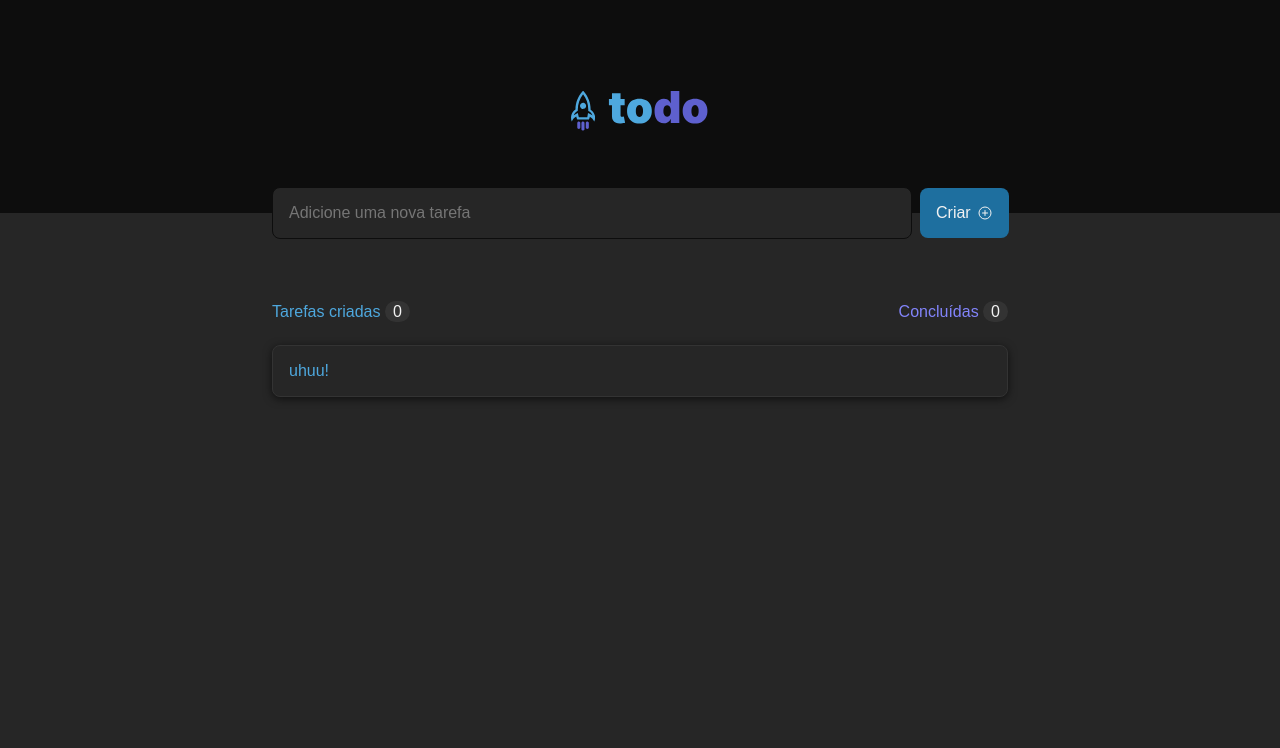
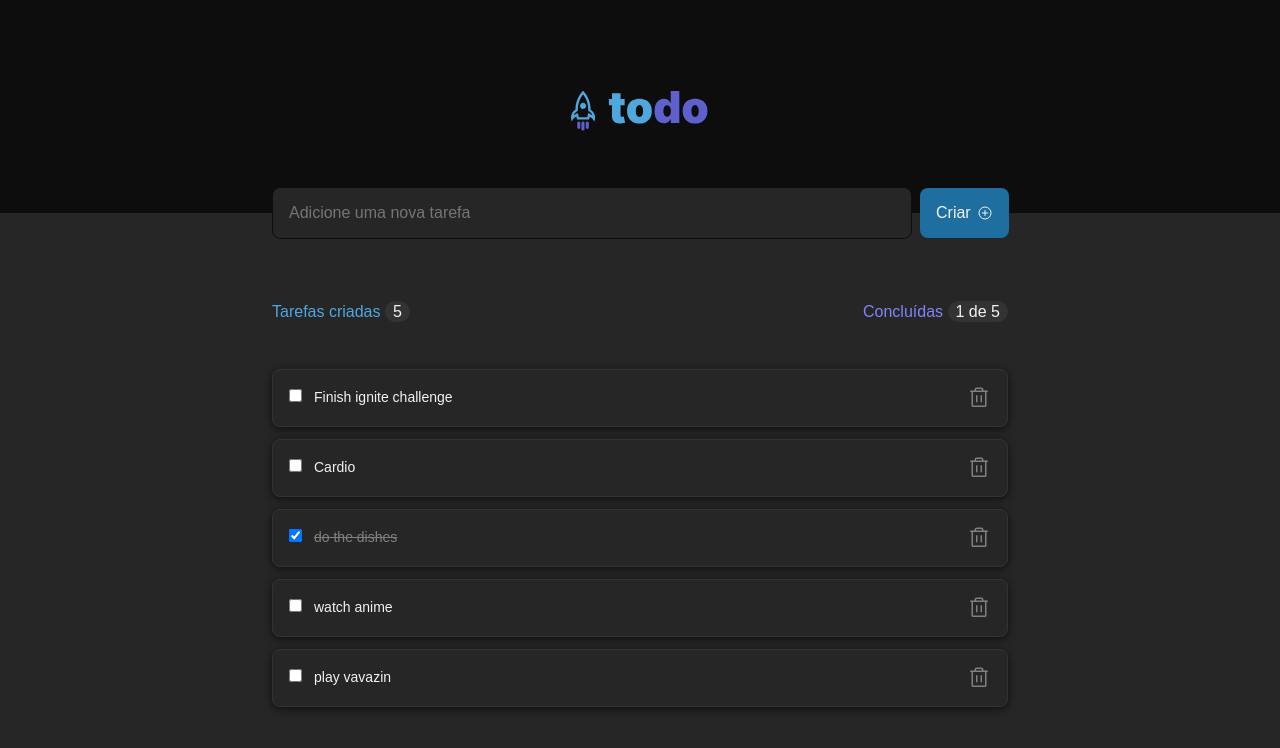
Before and after one commit to BacelarVitor/react-todo, a React (Vite) app: page / in a window 1280 px wide. Shown: the top 748 px of the page. Built offline with nearby package versions, Linux system fonts and the light colour scheme.

Commit message:
start to add logic

```diff
--- a/src/App.tsx
+++ b/src/App.tsx
@@ -3,16 +3,52 @@ import { Input } from './Input';
 import styles from './App.module.css';
 import './global.css'
 import { TodoList } from './TodoList';
+import { ITask } from './ITask';
+import { useState } from 'react';
+
 
 function App() {
+  const [tasks, setTasks] = useState<ITask[]>([
+    {
+      id: 1,
+      label: "Finish ignite challenge",
+      isDone: false,
+    },
+    {
+      id: 2,
+      label: "Cardio",
+      isDone: false,
+    },
+    {
+      id: 3,
+      label: "do the dishes",
+      isDone: true,
+    },
+    {
+      id: 4,
+      label: "watch anime",
+      isDone: false,
+    },
+    {
+      id: 5,
+      label: "play vavazin",
+      isDone: false,
+    },
+  ])
+
+  function handleNewTask(task: string) {
+    const newTask: ITask = { id: tasks.length + 1, label: task, isDone: false }
+
+    setTasks([...tasks, newTask])
+  }
 
   return (
       <>
         <Header />
         <div className={styles.wrapper}>
-          <Input />
+          <Input onCreateTask={handleNewTask} />
           <main>
-            <TodoList />
+            <TodoList tasks={tasks} />
           </main>
         </div>
       </>
--- /dev/null
+++ b/src/ITask.ts
@@ -0,0 +1,5 @@
+export interface ITask  {
+  id: number,
+  label: string,
+  isDone: boolean,
+}
--- a/src/Input.tsx
+++ b/src/Input.tsx
@@ -1,12 +1,24 @@
 import styles from './Input.module.css'
 
 import { PlusCircle } from 'phosphor-react'
+import { FormEventHandler } from 'react';
 
-export function Input() {
+interface InputProps {
+    onCreateTask: () => string;
+}
+
+export function Input({ onCreateTask }: InputProps) {
+    function createTask(event: FormEventHandler<HTMLElement>) {
+        event.preventDefault();
+
+        console.log(event);
+    }
+
     return (
-        <form className={styles.form}>
+        <form onSubmit={createTask} className={styles.form}>
             <input
                 className={styles.input}
+                required
                 placeholder="Adicione uma nova tarefa" />
 
             <button
--- a/src/Task.module.css
+++ b/src/Task.module.css
@@ -6,4 +6,27 @@
     background: var(--gray-500);
 
     box-shadow: 0px 2px 8px rgba(0, 0, 0, 0.6);
+
+    display: flex;
+    align-items: center;
+    justify-content: space-between;
 }
+
+.task {
+    font-size: 0.875rem;
+    color: var(--gray-100);
+    line-height: 140%;
+}
+
+.task label {
+    padding: 0 0.75rem;
+}
+
+.task input[type="checkbox"]:checked + label {
+    color: var(--gray-300);
+    text-decoration: line-through;
+}
+
+.trash {
+    color: var(--gray-300);
+}
--- a/src/Task.tsx
+++ b/src/Task.tsx
@@ -1,9 +1,19 @@
+import { Trash } from 'phosphor-react'
+import { ITask } from './ITask'
 import styles from './Task.module.css'
 
-export function Task() {
+interface TaskProps {
+    task: ITask
+}
+
+export function Task({ task }: TaskProps) {
     return (
         <div className={styles.wrapper}>
-            uhuu!
+            <div className={styles.task}>
+                <input type="checkbox" name="task" checked={task.isDone} />
+                <label htmlFor="task">{task.label}</label>
+            </div>
+            <Trash className={styles.trash} size={24} />
         </div>
     )
 }
--- a/src/TodoList.module.css
+++ b/src/TodoList.module.css
@@ -20,6 +20,13 @@
 
 .info p:nth-child(2) {
     color: var(--purple-300);
+}
+
+.tasks {
+    padding-top: 1.5rem;
+    display: flex;
+    flex-direction: column;
+    gap: 12px;
 }
 
 .empty {
--- a/src/TodoList.tsx
+++ b/src/TodoList.tsx
@@ -1,15 +1,22 @@
+import { ITask } from './ITask';
 import { Task } from './Task'
 import styles from './TodoList.module.css'
 
-export function TodoList() {
+interface TodoListProps {
+    tasks: ITask[]
+}
+
+export function TodoList({ tasks }: TodoListProps) {
     return (
         <div className={styles.wrapper}>
             <div className={styles.info}>
-                <p>Tarefas criadas <span>0</span></p>
-                <p>Concluídas <span>0</span></p>
+                <p>Tarefas criadas <span>{tasks.length}</span></p>
+                <p>Concluídas <span>{tasks.filter(t => t.isDone)?.length + ' de ' + tasks.length}</span></p>
             </div>
             <div className={styles.tasks}>
-                <Task />
+                {tasks.map(task => {
+                    return <Task task={task} />
+                })}
             </div>
             {/*
                 <div className={styles.empty}>
```
